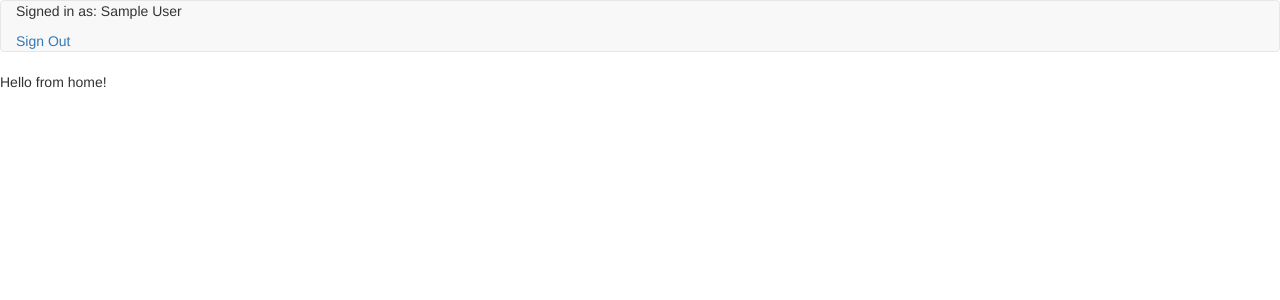
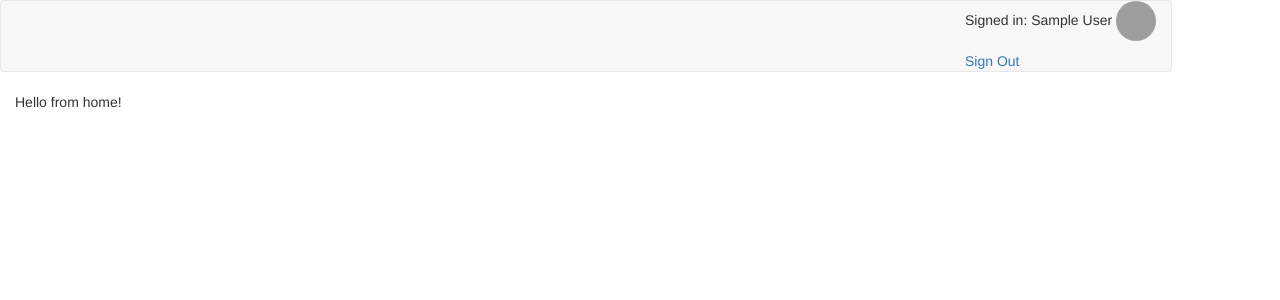
Before and after one commit to jjyoung1/item_catalog, a Flask app: page / in a window 1280 px wide. Shown: the top 300 px of the page. Run offline with Flask 2, Linux system fonts and the light colour scheme; the visitor is signed in with stand-in values (Sample User, id 1); some libraries are stand-ins or nearby versions; grey boxes are pictures that could not be loaded.

Commit message:
Replaced signup status timeout with improved status in page header

```diff
--- /dev/null
+++ b/app/static/css/styles.css
@@ -0,0 +1,8 @@
+
+.image-tn {
+    width: 40px;
+    height: 40px;
+    border-radius: 20px;
+    -webkit-border-radius: 20px;
+    -moz-border-radius: 20px;
+}
--- a/app/templates/base.html
+++ b/app/templates/base.html
@@ -1,17 +1,31 @@
 {% extends "bootstrap/base.html" %}
+
+{% block styles %}
+    {{ super() }}
+    <link rel="stylesheet" href="{{ url_for('static',filename='css/styles.css') }}">
+{% endblock %}
 
 {% block title %}Catalog{% endblock %}
 
 {% block navbar %}
+    <div class="navbar-header">
         <div class="navbar navbar-default" role="navigation">
-        <div class="container-fluid">
+            <div class="container">
                 <div class="navbar-header">
+                </div>
+                <div class="navbar-collapse collapse">
+                    <ul class="nav navbar-nav navbar-right">
                         {% if session.username %}
-                    <p>Signed in as: {{ session.username }}</p>
+                            <p>
+                                Signed in: {{ session.username }}
+                                <img class="image-tn" src="{{ session.picture }}">
+                            </p>
                             <a href="{{ url_for('auth.logout') }}">Sign Out</a>
                         {% else %}
                             <a href="{{ url_for('auth.showLogin') }}">Log In</a>
                         {% endif %}
+                    </ul>
+                </div>
             </div>
         </div>
     </div>
--- a/app/templates/home.html
+++ b/app/templates/home.html
@@ -1,5 +1,7 @@
 {% extends "base.html" %}
 
 {% block content %}
-<p>Hello from home!</p>
+    <div class="col-sm-12">
+        <p>Hello from home!</p>
+    </div>
 {% endblock %}
```
Also changed, not shown: app/auth/views.py (+26 -24 lines), app/templates/auth/login.html (+6 -6 lines). Lines whose indentation alone changed are shown as unchanged.
